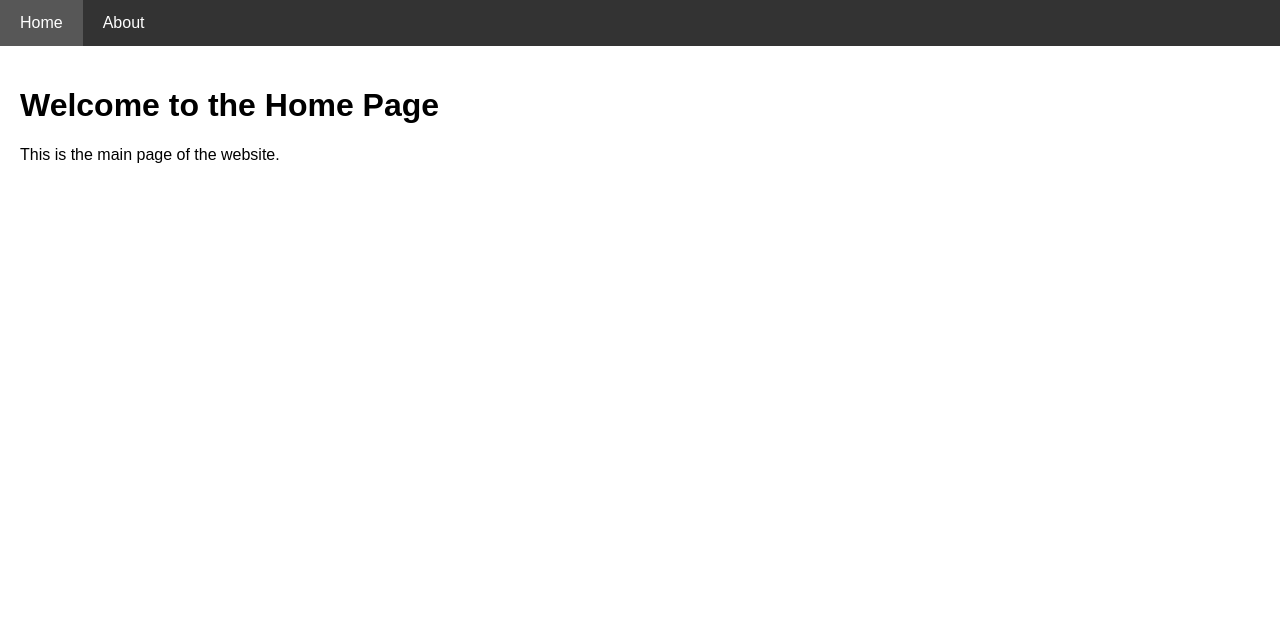
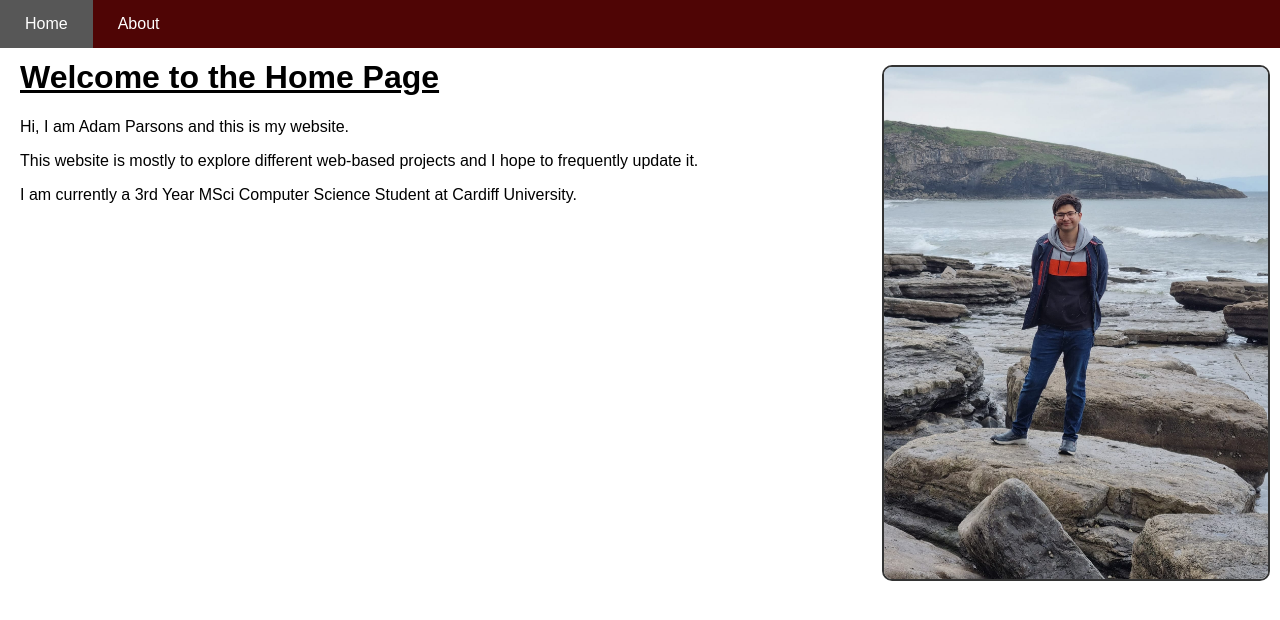
Before and after one commit to Goldyapper/Personal-website, a Flask app: page / in a window 1280 px wide. Shown: the top 620 px of the page. Run offline with Flask 3, Linux system fonts and the light colour scheme.

Commit message:
added wrap text feature to home page, added image to be on the right and top, added some text and other css

```diff
--- a/static/style.css
+++ b/static/style.css
@@ -3,16 +3,22 @@ body {
     margin: 0;
     padding: 0;
 }
+h1 {
+    text-decoration: underline;
+}
 .navbar {
-    background-color: #333;
+    background-color: #4f0505;
     overflow: hidden;
+    position: fixed;
+    width: 100%;
+    z-index: 1000;
 }
 .navbar a {
     float: left;
     display: block;
     color: white;
     text-align: center;
-    padding: 14px 20px;
+    padding: 15px 25px;
     text-decoration: none;
 }
 .navbar a:hover {
@@ -20,4 +26,28 @@ body {
 }
 .content {
     padding: 20px;
+    position: relative;
 }
+
+.profile_pic {
+    top: 55px;                /* Align to 10px below nav bar */
+    right: 10px;              /* Align to 10 px to the right */
+    margin: 10px 0 10px 15px;
+    object-fit: cover;
+    width: 30vw;           /* 30% of the viewport width */
+    height: auto;          /* Maintain aspect ratio */
+    border-radius: 10px;
+    border: 2px solid #333;
+    position: absolute;
+    padding-top: auto;
+}
+
+.image-container img {
+    width: 100%;
+    border-radius: 8px;
+}
+.container {
+    display: grid;
+    grid-template-columns: 7fr 3fr; /* 70% text, 30% image */
+    gap: 20px;
+}
--- a/templates/about.html
+++ b/templates/about.html
@@ -4,5 +4,7 @@
 {% block content %} <!-- contents of the page -->
 
     <h1>About Me</h1>
-    <p>My name is Adam</p>
+    <p>Hi, I am Adam Parsons and this is my website</p>
+    <p>I am currently a 3rd Year MSci Computer Science Student at Cardiff University.</p>
+
 {% endblock %}
--- a/templates/base.html
+++ b/templates/base.html
@@ -12,6 +12,7 @@
         <a href="/about">About</a>
     </div>
     <div class="content">
+    <br>
         {% block content %}{% endblock %}
     </div>
 </body>
--- a/templates/home.html
+++ b/templates/home.html
@@ -3,6 +3,15 @@
 
 {% block content %}     <!-- page contents -->
 
-    <h1>Welcome to the Home Page</h1>
-    <p>This is the main page of the website.</p>
+    <div class="container">
+    <div class="text_content">
+        <h1>Welcome to the Home Page</h1>
+        <p>Hi, I am Adam Parsons and this is my website.</p>
+        <p>This website is mostly to explore different web-based projects and I hope to frequently update it.</p>
+        <p>I am currently a 3rd Year MSci Computer Science Student at Cardiff University.</p>
+    </div>
+    <div class="image_content">
+        <img class="profile_pic" src="{{ url_for('static', filename='images/profile_pic.jpg') }}" alt="My Profile Photo" />
+    </div>
+</div>
 {% endblock %}
```
Also changed, not shown: static/images/profile_pic.jpg (added).
